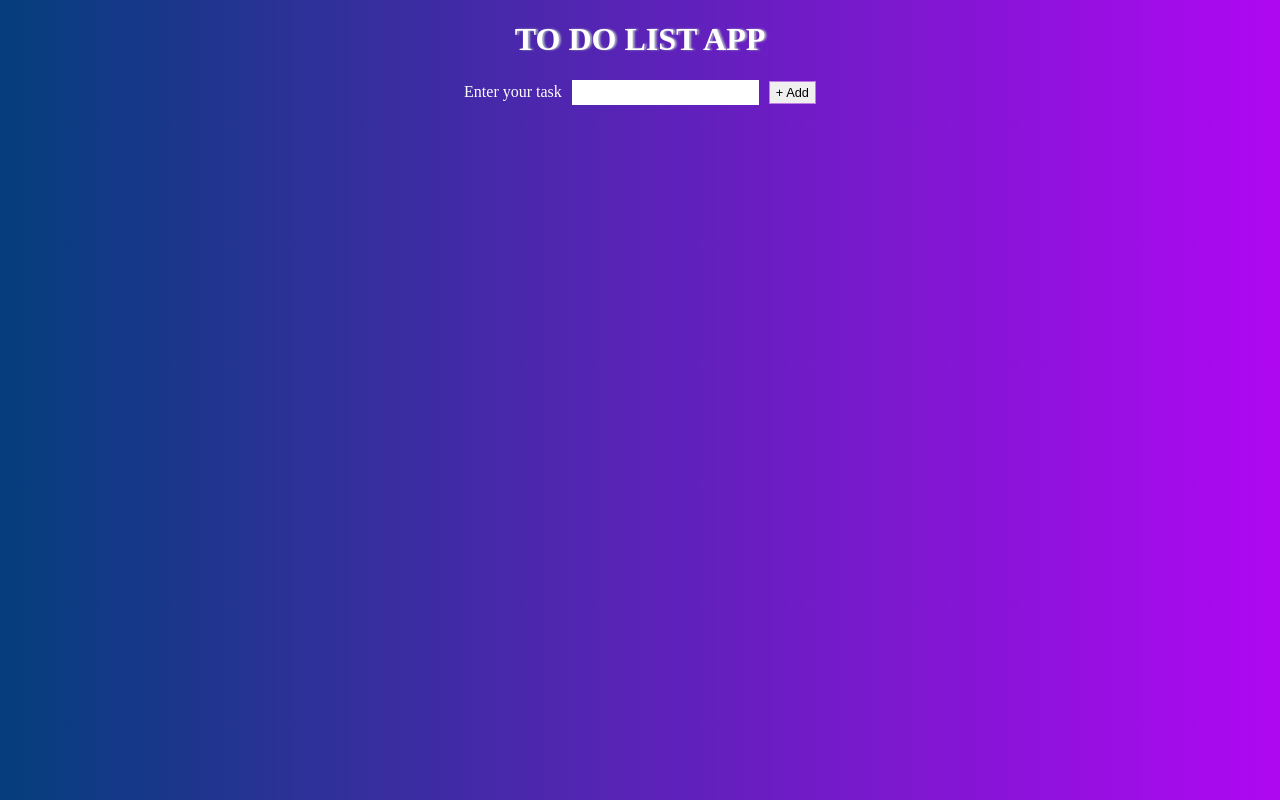
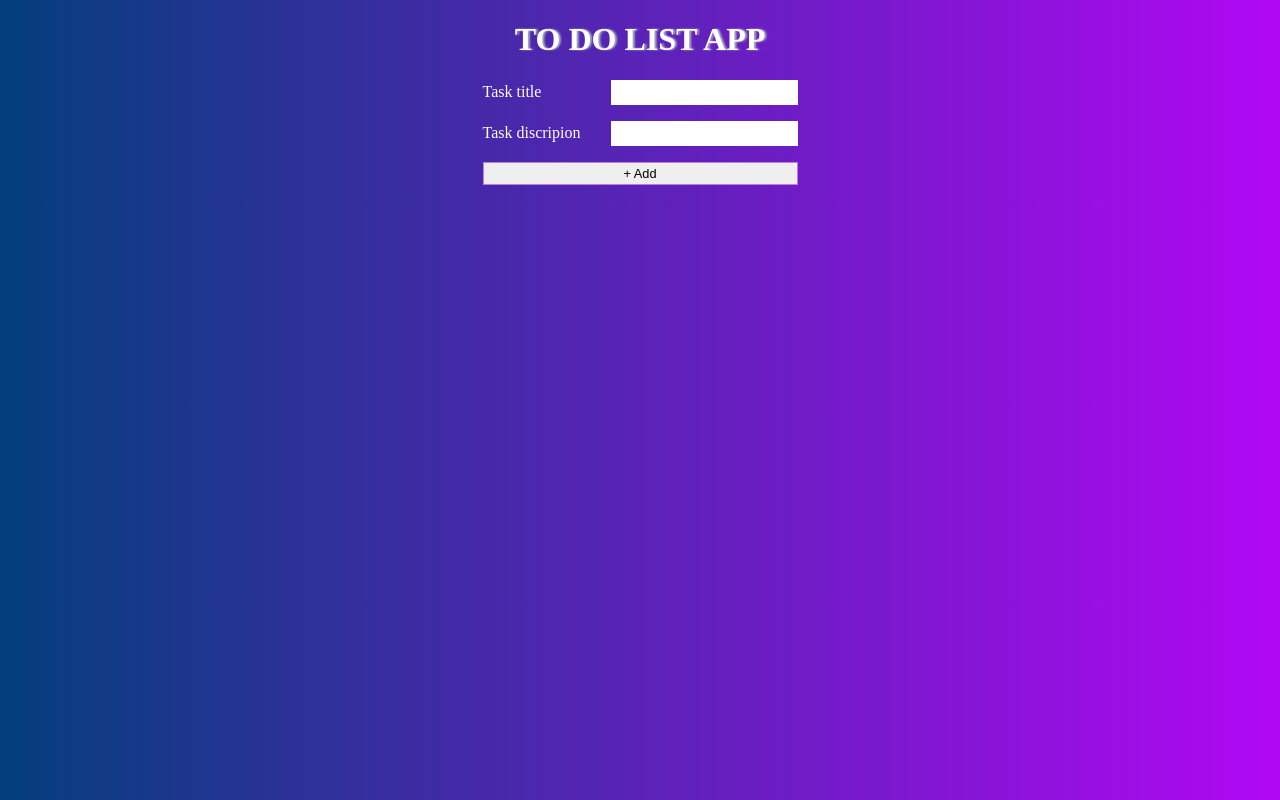
Before and after one commit to mo3id/todo-list-app, a React (Vite) app: page / in a window 1280 px wide. Built offline with nearby package versions, Linux system fonts and the light colour scheme.

Commit message:
input refactor

```diff
--- a/src/components/Header/Header.jsx
+++ b/src/components/Header/Header.jsx
@@ -1,27 +1,33 @@
 import React, { useState } from 'react'
 import classes from './Header.module.css';
 import { useToDoList } from '../../context/context';
+import InputField from '../InputField/InputField';
 
 const Header = () => {
 
-  const { createTask,hideModalHandler,showModalHandler,modalIsShow } = useToDoList()
+  const { createTask, hideModalHandler, showModalHandler, modalIsShow } = useToDoList()
 
-  const [text, setText] = useState('');
+  const [textTitle, setTextTitle] = useState('');
+  const [textDisc, setTextDisc] = useState('');
 
-  const addTaskHandler = ()=> {
-    setText("")
+  const addTaskHandler = () => {
+    setTextTitle("");
+    setTextDisc("");
     createTask({
-      id:Math.random(),
-      taskText :text,
-      isComplete:false,
+      id: Math.random(),
+      taskTextTitle: textTitle,
+      taskTextdisc: textDisc,
+      isComplete: false,
     })
   }
 
   return (
     <header className={classes.header}>
-      <label htmlFor='task_input' className={classes['label_input']}>Enter your task </label>
-      <input id='task_input' className={classes['task_input']} type='text' value={text} onChange={(e) => setText(e.target.value)} />
-      <button className={classes.addBtn} onClick= {addTaskHandler}>+ Add</button>
+      <div className={classes.inputs}>
+        <InputField id='task_input' label={'Task title'} type='text' value={textTitle} onChange={(e) => setTextTitle(e.target.value)} />
+        <InputField id='task_input' label={'Task discripion'} type='text' value={textDisc} onChange={(e) => setTextDisc(e.target.value)} />
+        <button className={classes.addBtn} onClick={addTaskHandler}>+ Add</button>
+      </div>
     </header>
   )
 }
--- a/src/components/Header/Header.module.css
+++ b/src/components/Header/Header.module.css
@@ -21,3 +21,9 @@
   padding: 3px 6px;
   /* transition: all .7s; */
 }
+
+.inputs {
+  display: flex;
+  flex-direction: column;
+  gap: 1rem;
+}
--- /dev/null
+++ b/src/components/InputField/InputField.jsx
@@ -0,0 +1,17 @@
+import React from "react";
+import classes from './InputField.module.css';
+const InputField = ({ value, label, name, placeholder, type, onChange }) => (
+  <div className="form-group">
+    {label && <label className={classes.label} htmlFor="input-field">{label}</label>}
+    <input
+      type={type}
+      value={value}
+      name={name}
+      className={classes['task_input']}
+      placeholder={placeholder}
+      onChange={onChange}
+    />
+  </div>
+);
+
+export default InputField;
--- /dev/null
+++ b/src/components/InputField/InputField.module.css
@@ -0,0 +1,12 @@
+.task_input {
+  border: none;
+  padding: 5px;
+}
+.task_input:focus-within {
+  outline: none;
+}
+
+.label {
+  display: inline-block;
+  min-width: 8rem;
+}
--- a/src/components/TaskCard/TaskCard.jsx
+++ b/src/components/TaskCard/TaskCard.jsx
@@ -1,18 +1,21 @@
-import React ,{useState} from 'react'
+import React, { useState } from 'react'
 import classes from './TaskCard.module.css'
 import { useToDoList } from '../../context/context';
 
 
 const TaskCard = () => {
 
-  const { tasks, removeTaskFromList,taskDoneHandler,showModal } = useToDoList();
+  const { tasks, removeTaskFromList, taskDoneHandler, showModal } = useToDoList();
 
   // className={classes['task-complete']?"":classes['task-complete']}
   const taskList = tasks?.map(task => (
     <li key={task.id} className={classes.task}>
-      <p className={task.isComplete?classes['task-complete']:classes['task-notcomplete']}>{task.taskText}</p>
+      <div className={classes.taskDetails}>
+        <p className={task.isComplete ? classes['task-complete'] : classes['task-notcomplete']}>{task.taskTextTitle}</p>
+        <p className={task.isComplete ? classes['task-complete'] : classes['task-notcomplete']}>{task.taskTextdisc}</p>
+      </div>
       <div className={classes.btns}>
-        <button onClick={() =>taskDoneHandler(task.id)} className={classes.done}>Done</button>
+        <button onClick={() => taskDoneHandler(task.id)} className={classes.done}>Done</button>
         <button onClick={() => removeTaskFromList(task.id)} className={classes.delete}>Delete</button>
       </div>
     </li>
--- a/src/components/TaskCard/TaskCard.module.css
+++ b/src/components/TaskCard/TaskCard.module.css
@@ -49,6 +49,10 @@
   background-color: #e73f33;
 }
 
+.taskDetails p:last-child {
+  font-size: .8rem;
+}
+
 @media only screen and (max-width: 480px) {
   .task {
     flex-direction: column;
--- a/src/context/context.jsx
+++ b/src/context/context.jsx
@@ -40,7 +40,7 @@ const ToDoListProvider = ({ children }) => {
   }, [tasks])
 
   const createTask = (task) => {
-    task.taskText.length > 3 ? setTasks([task, ...tasks]) : alert('enter valed task more than 3 letters')
+    task.taskTextTitle.length > 3 || task.taskTextdisc.length > 3 ? setTasks([task, ...tasks]) : alert('enter valed task more than 3 letters')
     console.log(task);
   }
 
```
